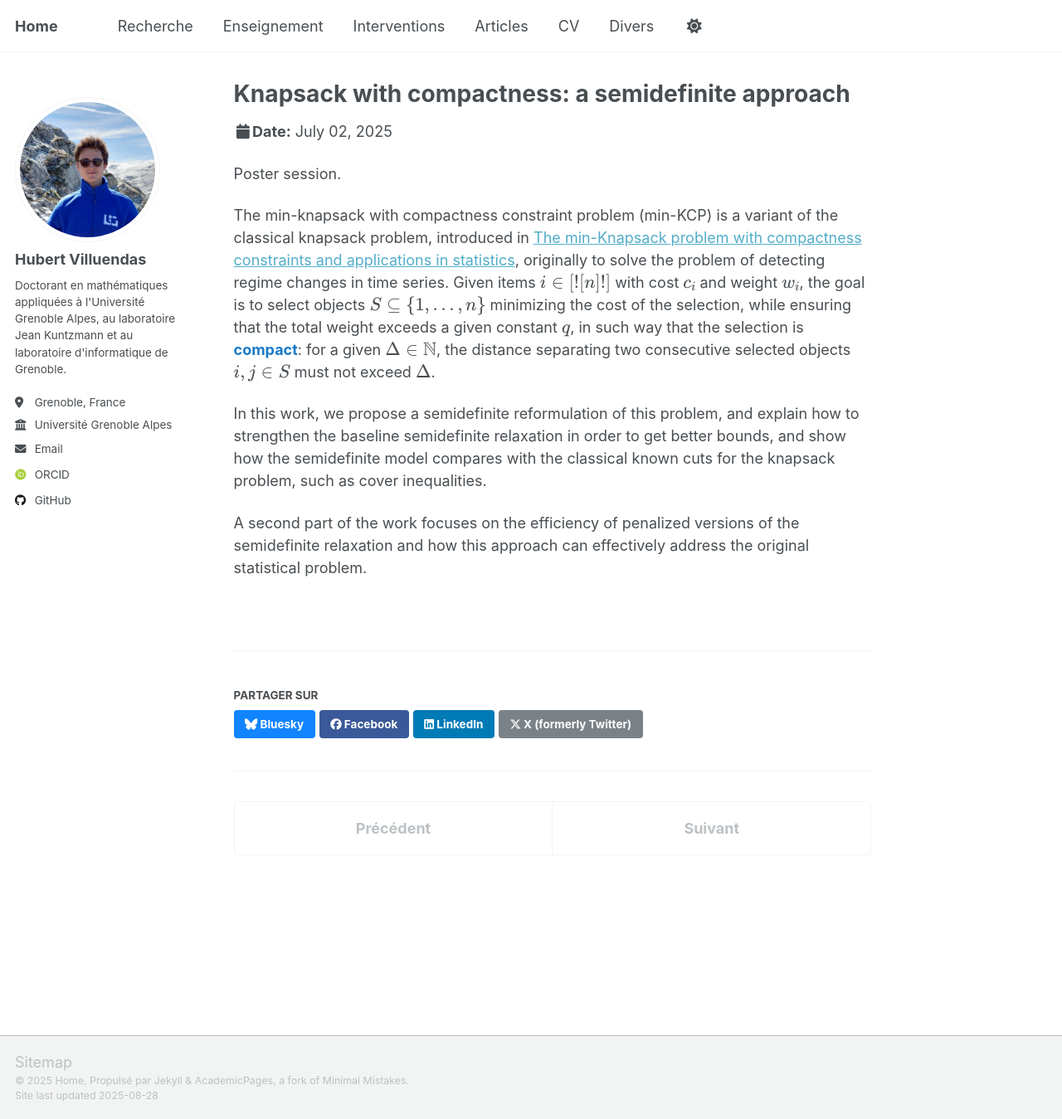
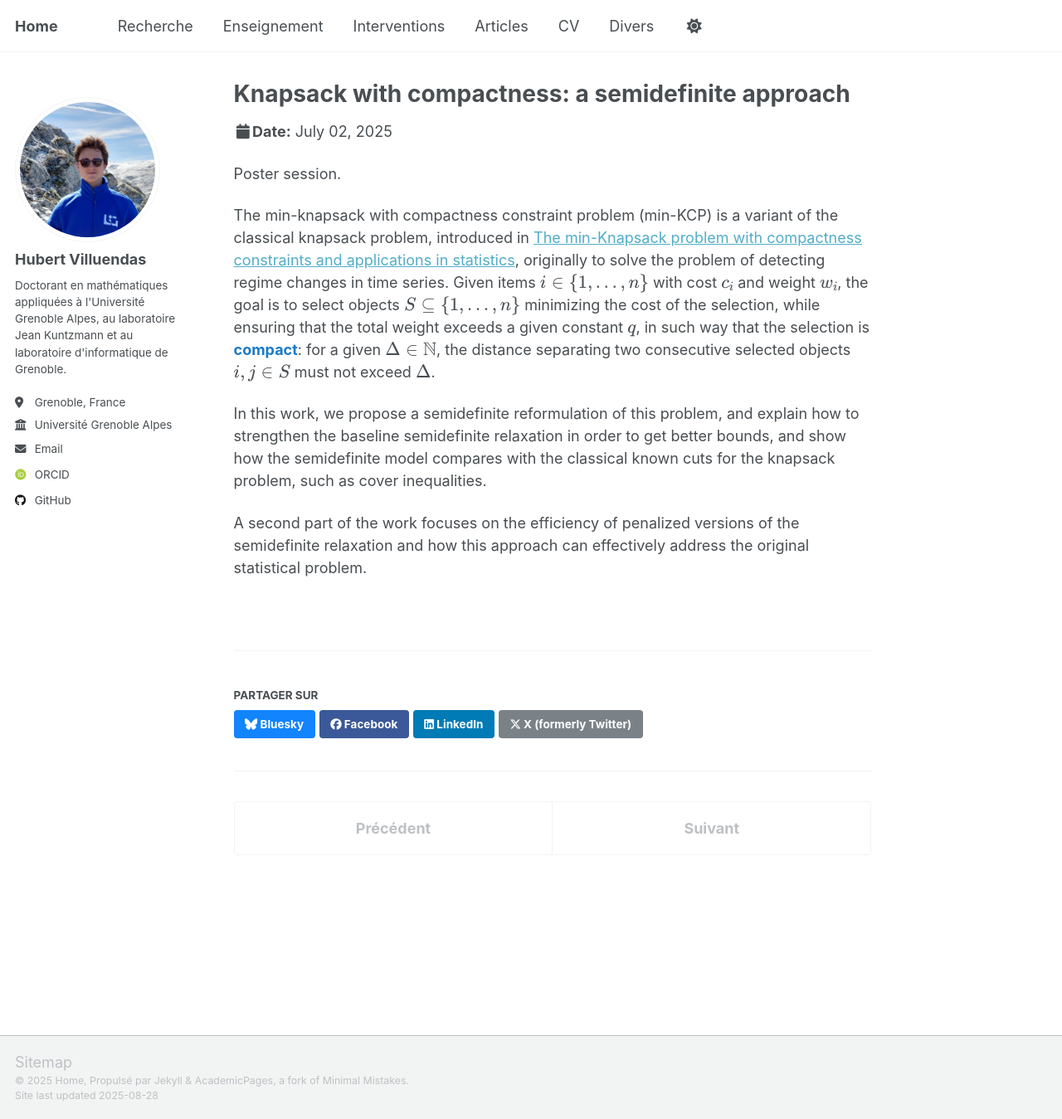
Before and after one commit to HubertVilluendas/hubertvilluendas.github.io, a Jekyll site: the page built from _talks/2025-07-02-compactKP-MIPWorkshop.md, in a window 1280 px wide and 1349 px high. Shown: the whole window at 83% size. Built offline with Jekyll 4.4.1, drawn with Linux system fonts in a browser that asks for light colours; some web fonts are replaced; a script that is not in the unit is left out.

Commit message:
MOre changes

```diff
--- a/_talks/2025-07-02-compactKP-MIPWorkshop.md
+++ b/_talks/2025-07-02-compactKP-MIPWorkshop.md
@@ -10,7 +10,7 @@ location: "clermont ferrand, France"
 
 Poster session.
 
-The min-knapsack with compactness constraint problem (min-KCP) is a variant of the classical knapsack problem, introduced in [The min-Knapsack problem with compactness constraints and applications in statistics](https://www.sciencedirect.com/science/article/pii/S0377221723005593), originally to solve the problem of detecting regime changes in time series. Given items \\(i\in [\![n]\!]\\) with cost \\(c_i\\) and weight \\(w_i\\), the goal is to select objects \\(S\subseteq\left\lbrace 1,\dots,n\right\rbrace\\) minimizing the cost of the selection, while ensuring that the total weight exceeds a given constant \\(q\\), in such way that the selection is <strong style="color: #197ac9;">compact</strong>: for a given \\(\Delta\in\mathbb{N}\\), the distance separating two consecutive selected objects \\(i,j\in S\\) must not exceed \\(\Delta\\).
+The min-knapsack with compactness constraint problem (min-KCP) is a variant of the classical knapsack problem, introduced in [The min-Knapsack problem with compactness constraints and applications in statistics](https://www.sciencedirect.com/science/article/pii/S0377221723005593), originally to solve the problem of detecting regime changes in time series. Given items \\(i\in \left\lbrace 1,\dots,n\right\rbrace\\) with cost \\(c_i\\) and weight \\(w_i\\), the goal is to select objects \\(S\subseteq\left\lbrace 1,\dots,n\right\rbrace\\) minimizing the cost of the selection, while ensuring that the total weight exceeds a given constant \\(q\\), in such way that the selection is <strong style="color: #197ac9;">compact</strong>: for a given \\(\Delta\in\mathbb{N}\\), the distance separating two consecutive selected objects \\(i,j\in S\\) must not exceed \\(\Delta\\).
 
 In this work, we propose a semidefinite reformulation of this problem, and explain how to strengthen the baseline semidefinite relaxation in order to get better bounds, and show how the semidefinite model compares with the classical known cuts for the knapsack problem, such as cover inequalities.
 
```
Also changed, not shown: _talks/2025-02-26-compactKP-ROADEF.md (+1 -1 lines).
